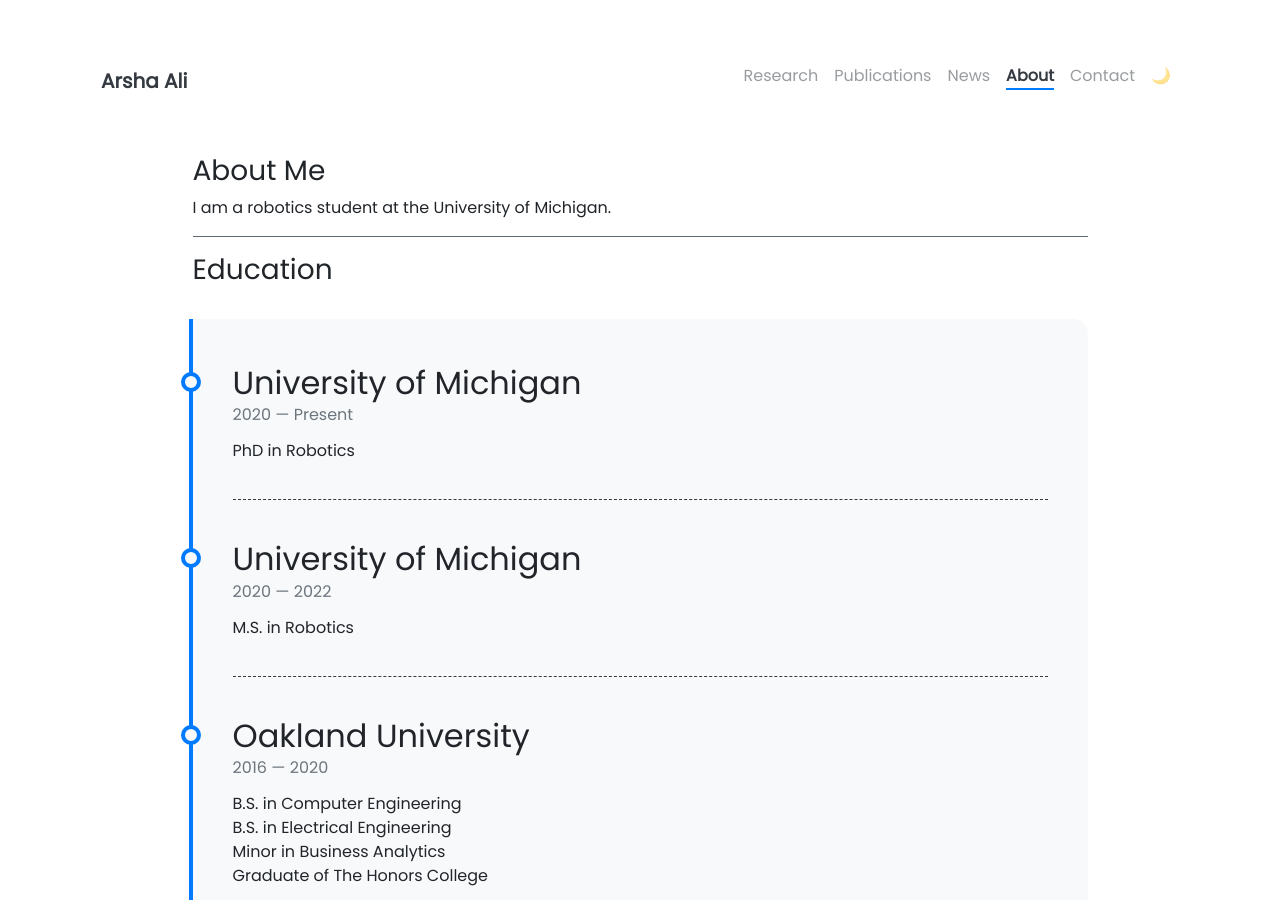
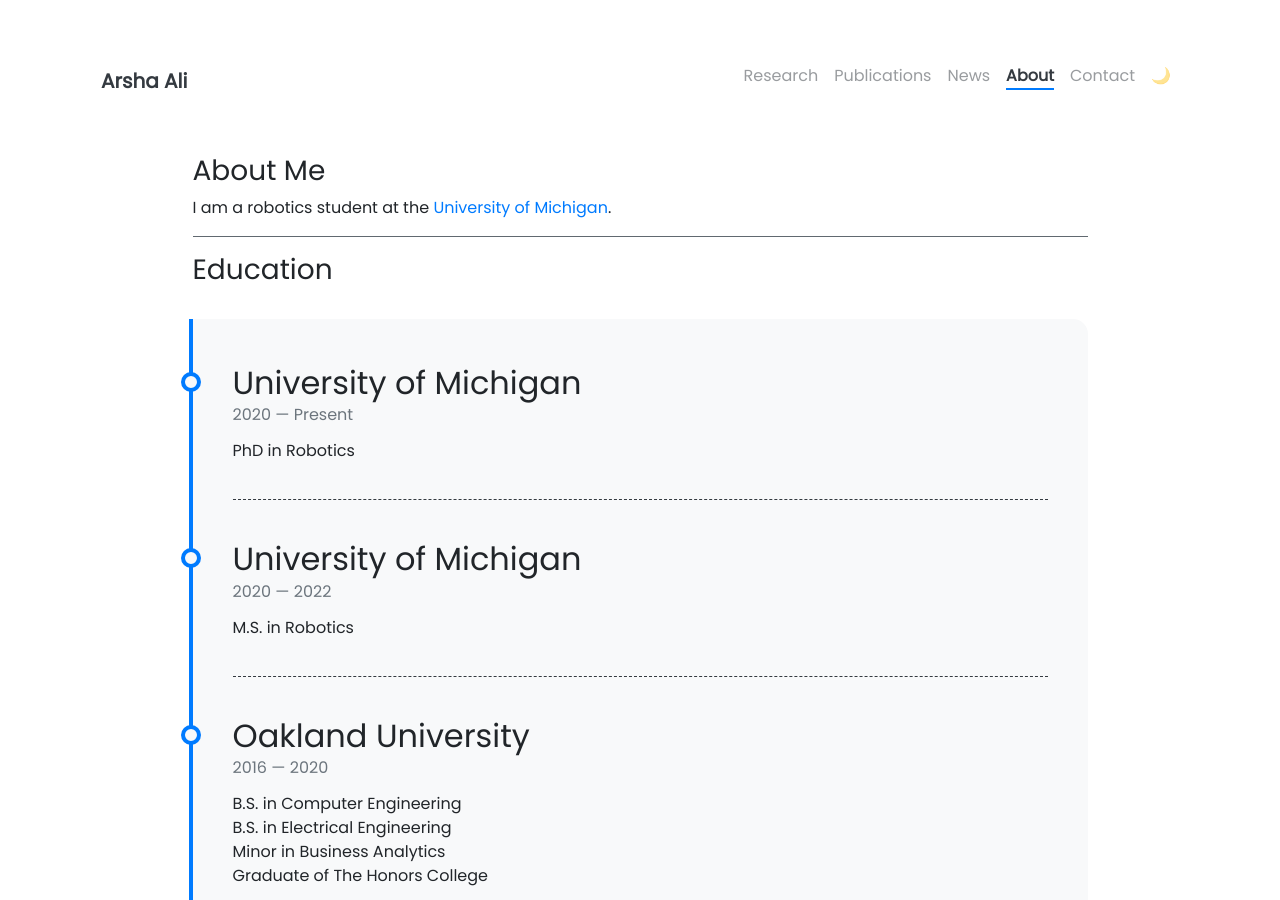
Before and after one commit to arshaali/arshaali.github.io, a Jekyll site: the page built from pages/about.md, in a window 1280 px wide and 900 px high. Built offline with Jekyll 4.4.1, drawn with Linux system fonts in a browser that asks for light colours; nearby versions of some CDN libraries; part of the change alters nothing that is shown.

```diff
--- a/pages/about.md
+++ b/pages/about.md
@@ -7,7 +7,7 @@ weight: 5
 
 ### About Me
 
-I am a robotics student at the University of Michigan.
+I am a robotics student at the [University of Michigan](https://umich.edu/).
 
 ---
 
```
